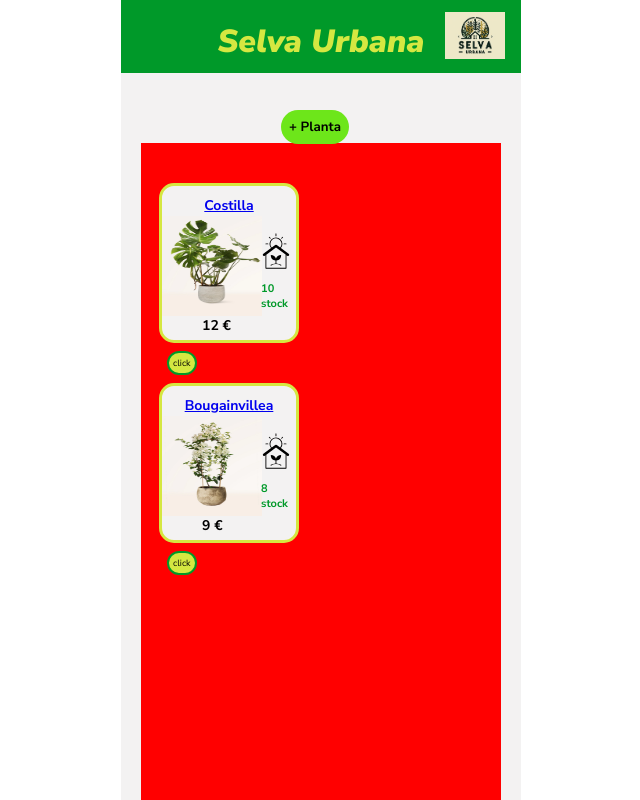
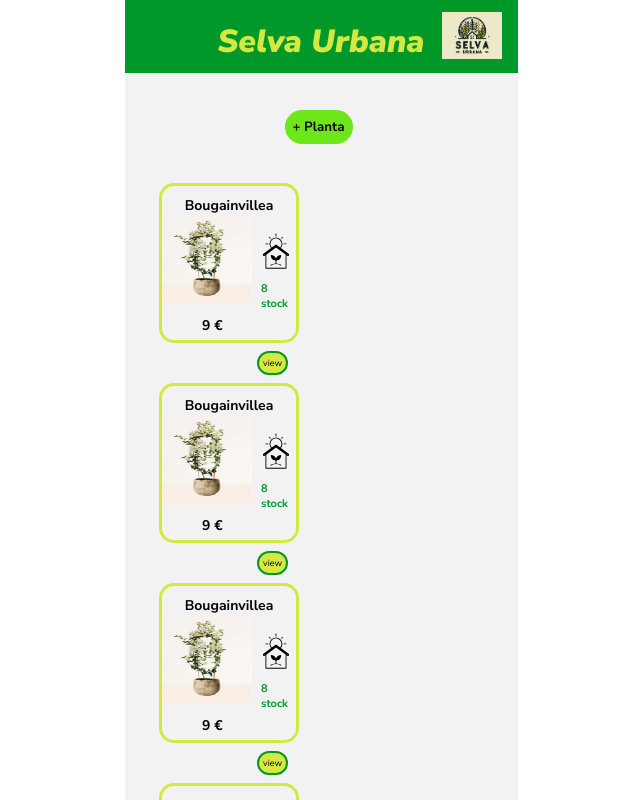
Before and after one commit to paolo-mad/SelvaUrbana-Paolo, a React (Vite) app: page / in a window 1280 px wide. Shown: the top 800 px of the page, without its empty margins (319-959 px from the left). Built offline with nearby package versions, Linux system fonts and the light colour scheme; data requests are answered from the project's data file.

Commit message:
all functions except delete

```diff
--- a/src/api/products.json
+++ b/src/api/products.json
@@ -1,22 +1,39 @@
 {
   "products": [
     {
-    "id": 1,
-    "name": "Costilla",
-    "photo":"/photos/Costilla.webp",
+      "id": "1",
+      "name": "Bougainvillea",
+      "photo": "/photos/Bougainvillea.webp",
       "type": "/icons/indoor_icon.svg",
-    "stock":"10",
-    "price" : "12",
-    "description": "Prefiere zonas bien iluminadas, pero sin sol directo. Esta bien adaptada a los ambientes templados de la casa, pero es sensible a los cambios bruscos de temperatura y a las zonas con corrientes de aire. El riego debe ser abundante de primavera a atoño, disminuyendo la frecuencia en invierno."
+      "stock": "8",
+      "price": "9",
+      "description": "Esta planta, ubicada en este espacio clave de la casa, se convertirá en un talismán de la buena suerte y además actuará como filtro energético ahuyentando las energías negativas que pueden ingresar desde afuera."
     },
     {
-    "id": 2,
+      "id": "2",
       "name": "Bougainvillea",
-    "photo":"/photos/Bougainvillea.webp",
+      "photo": "/photos/Bougainvillea.webp",
       "type": "/icons/indoor_icon.svg",
-    "stock":"8",
-    "price" : "9",
+      "stock": "8",
+      "price": "9",
       "description": "Esta planta, ubicada en este espacio clave de la casa, se convertirá en un talismán de la buena suerte y además actuará como filtro energético ahuyentando las energías negativas que pueden ingresar desde afuera."
+    },
+    {
+      "id": "3",
+      "name": "Bougainvillea",
+      "photo": "/photos/Bougainvillea.webp",
+      "type": "/icons/indoor_icon.svg",
+      "stock": "8",
+      "price": "9",
+      "description": "Esta planta, ubicada en este espacio clave de la casa, se convertirá en un talismán de la buena suerte y además actuará como filtro energético ahuyentando las energías negativas que pueden ingresar desde afuera."
+    },
+    {
+      "id": "948a",
+      "name": "clavel",
+      "price": "5",
+      "stock": "3",
+      "description": "Red clavel",
+      "type": "indoor"
     }
   ]
 }
--- a/src/components/Plant.jsx
+++ b/src/components/Plant.jsx
@@ -1,25 +1,28 @@
-import { useHistory} from 'react'
+import {useNavigate} from "react-router-dom"
 import { Link } from 'react-router-dom'
+import { useParams } from "react-router-dom";
 
 const Plant = ({plants}) => {
 
-    const history = useHistory
+    const navigate = useNavigate();
+
+    const {id} = useParams();
     const handleClick = ()=> {
-        fetch('http://localhost:3001/products/'+ 1,{
+        fetch('http://localhost:3001/products/'+ id,{
             method: 'DELETE'
         })
-        /* .then(() => {
-            history('./')
-        }) */
+        .then(() => {
+            navigate('./')
+        })
     }
     return (
         <div className='plant-list'>
             {plants.map((plant) => (
                 <div className="card" key={plant.id}>
+                    <h3 className='cardName'>{plant.name}</h3>
                     <Link to={plant.id}>
                     <img src={plant.photo} alt="" className='plantImg'/>
-                    <h3 className='cardName'>{plant.name}</h3>
-                    <button className='deleteBtn'>click</button>
+                    <button className='deleteBtn'>view</button>
                     </Link>
 
                     <img src={plant.type} alt="" className='interiorPlant'/>
--- a/src/components/PlantaBtn.jsx
+++ b/src/components/PlantaBtn.jsx
@@ -1,10 +1,13 @@
+import { Link } from 'react-router-dom'
 const PlantaBtn = () => {
 
     const handleClick = () => {
 
     }
     return (
+        <Link to={'/create'}>
         <button id="planta-btn" onClick={handleClick}>+ Planta</button>
+        </Link>
     )
 }
 
--- a/src/index.css
+++ b/src/index.css
@@ -13,8 +13,8 @@
 
 .container {
   background-color: #f3f2f2;
-  width: 400px;
-  height: 900px;
+  width: 393px;
+  min-height: 852px;
   margin: 0 auto;
   position: relative;
 }
@@ -68,10 +68,9 @@ footer p {
 .productContainer {
   margin: 70px auto 0;
   width: 360px;
-  height: 700px;
+  min-height: 700px;
   display: flex;
   flex-wrap: wrap;
-  background-color: red;
 }
 
 .card {
@@ -87,6 +86,16 @@ footer p {
   margin-top: 10px;
   font-size: 14px;
   text-align: center;
+}
+.backBtn{
+  position: absolute;
+  bottom: 40px;
+  background-color: #d5e741;
+  border-radius: 30px;
+  margin: 5px;
+  border: 2px solid #009929;
+  font-size: 9px;
+  padding: 4px;
 }
 .deleteBtn {
   position: absolute;
@@ -105,11 +114,21 @@ footer p {
   justify-content: space-evenly;
 }
 .plantImg {
-  width: 100px;
-  height: 100px;
+  width: 90px;
+  height: 90px;
+}
+
+.plantImgBig {
+  width: 200px;
+  height: 200px;
   position: absolute;
-  top: 30px;
+  top: 200px;
 }
+
+.plantDescription {
+  margin-top: 100px;
+}
+
 #indoor {
   position: absolute;
   right: 5px;
@@ -139,3 +158,37 @@ footer p {
   top: 40px;
   right: -5px;
 }
+
+
+
+.create {
+  max-width: 400px;
+  margin: 0 auto;
+  text-align: center;
+}
+.create label {
+  text-align: left;
+  display: block;
+}
+.create h2 {
+  font-size: 20px;
+  color:#009929;
+  margin-bottom: 30px;
+}
+.create input, .create textarea, .create select {
+  width: 100%;
+  padding: 6px 10px;
+  margin: 15px 0;
+  border: 3px solid #009929;
+  box-sizing: border-box;
+  display: block;
+  border-radius: 5px;
+}
+.create button {
+  background: #6de61a;
+  color: #222;
+  border: 0;
+  padding: 8px;
+  border-radius: 8px;
+  cursor: pointer;
+}
--- a/src/pages/CreatePage.jsx
+++ b/src/pages/CreatePage.jsx
@@ -1,7 +1,75 @@
+import { useState } from "react";
+import {useNavigate} from "react-router-dom"
+
 const Create = () => {
+    const [name, setName] = useState('');
+    const [price, setPrice] = useState(0);
+    const [stock, setStock] = useState(0);
+    const [description, setDescription] = useState('');
+    const [type, setType] = useState('indoor');
+    const [isPending, setIsPending] = useState(false)
+    const navigate = useNavigate()
+
+     // "photo":"/photos/Costilla.webp",
+
+    const handleSubmit = (e) => {
+        e.preventDefault()
+        const plant = {name, price, stock, description, type}
+
+        setIsPending(true);
+
+        fetch('http://localhost:3001/products',{
+            method: 'POST',
+            headers: {'Content-Type': 'application/json'},
+            body: JSON.stringify(plant)
+        })
+        .then (() => {
+            console.log('new plant added ');
+            setIsPending(false);
+            navigate('/')
+        })
+    }
+
     return (
         <div className="create">
             <h2>add a new plant</h2>
+            <form onSubmit={handleSubmit }>
+                <label>plant name</label>
+                <input type="text "
+                    required
+                    value={name}
+                    onChange={(e) => setName(e.target.value)}
+                />
+                <label>price</label>
+                <input type="text"
+                    required
+                    value={price}
+                    onChange={(e) => setPrice(e.target.value)}
+                />
+                <label>quantity</label>
+                <input type="text "
+                    required
+                    value={stock}
+                    onChange={(e) => setStock(e.target.value)}
+                />
+                <label>description</label>
+                <textarea
+                    required
+                    value={description}
+                    onChange={(e)=> setDescription(e.target.value)}
+                >
+                </textarea>
+                <label>indoor/outdoor</label>
+                <select
+                    value={type}
+                    onChange={(e) => setType(e.target.value)}
+                >
+                    <option value="indoor">indoor</option>
+                    <option value="outdoor">outdoor</option>
+                </select>
+                {!isPending && <button>add plant</button>}
+                {isPending && <button disabled >adding plant...</button>}
+            </form>
         </div>
      );
 }
--- a/src/pages/DetailsPage.jsx
+++ b/src/pages/DetailsPage.jsx
@@ -1,6 +1,7 @@
 import { useParams } from "react-router-dom";
 import useFetch from "../hooks/useFetch";
 import Logo from "../assets/logo.png"
+import { Link } from "react-router-dom";
 
 
 const Details = () => {
@@ -20,8 +21,11 @@ const Details = () => {
                     <main>
                         <div className="productContainer">
                             <h2> {plants.name}</h2>
-                            <img src={plants.photo} alt={plants.name} className='plantImg'/>
-                            <p>{plants.description}</p>
+                            <img src={plants.photo} alt={plants.name} className='plantImgBig'/>
+                            <p className="plantDescription">{plants.description}</p>
+                            <Link to={'/'}>
+                                <button className="backBtn">back</button>
+                            </Link>
                         </div>
                     </main>
                     <footer>
```
Lines whose indentation alone changed are shown as unchanged.
